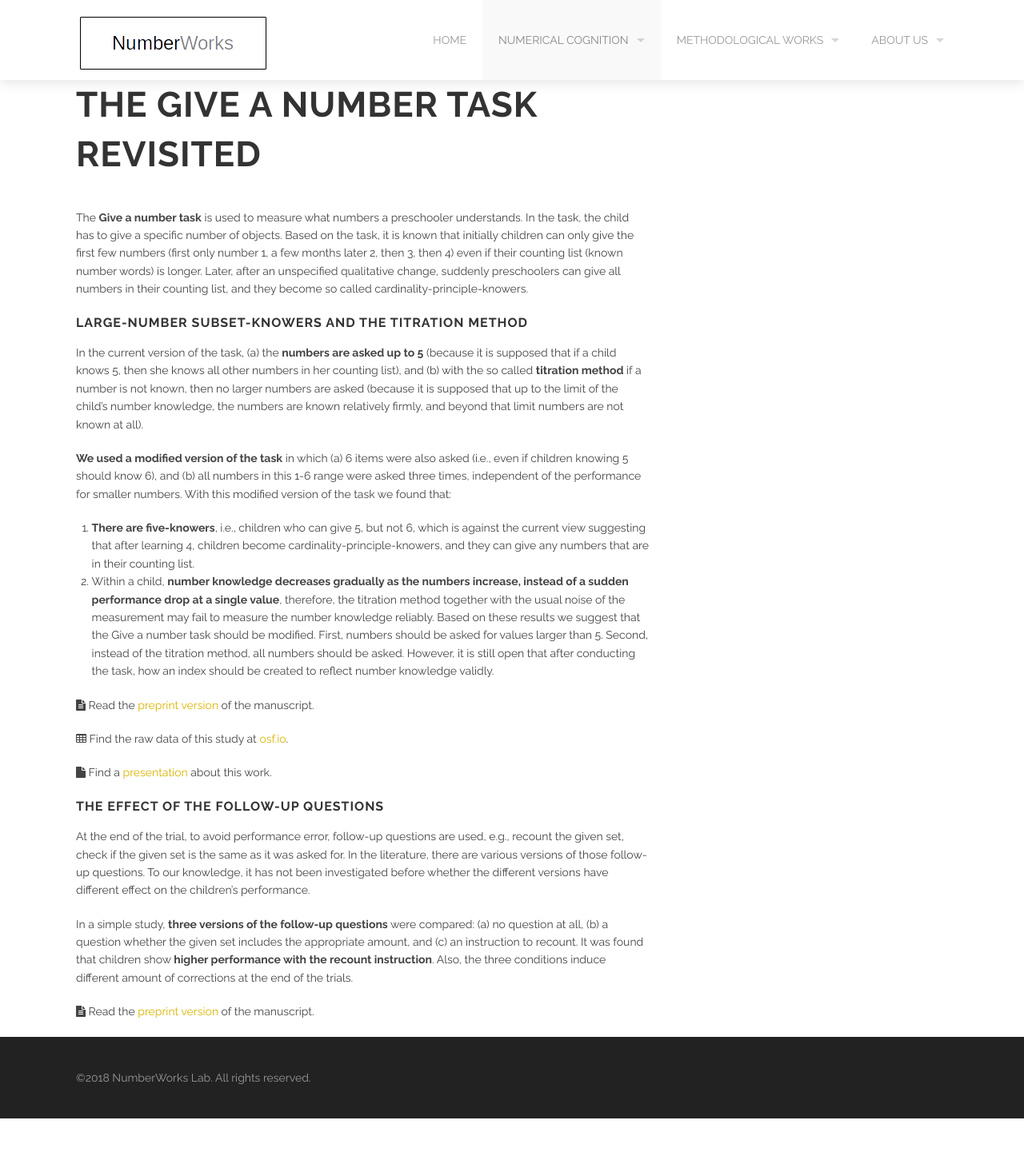
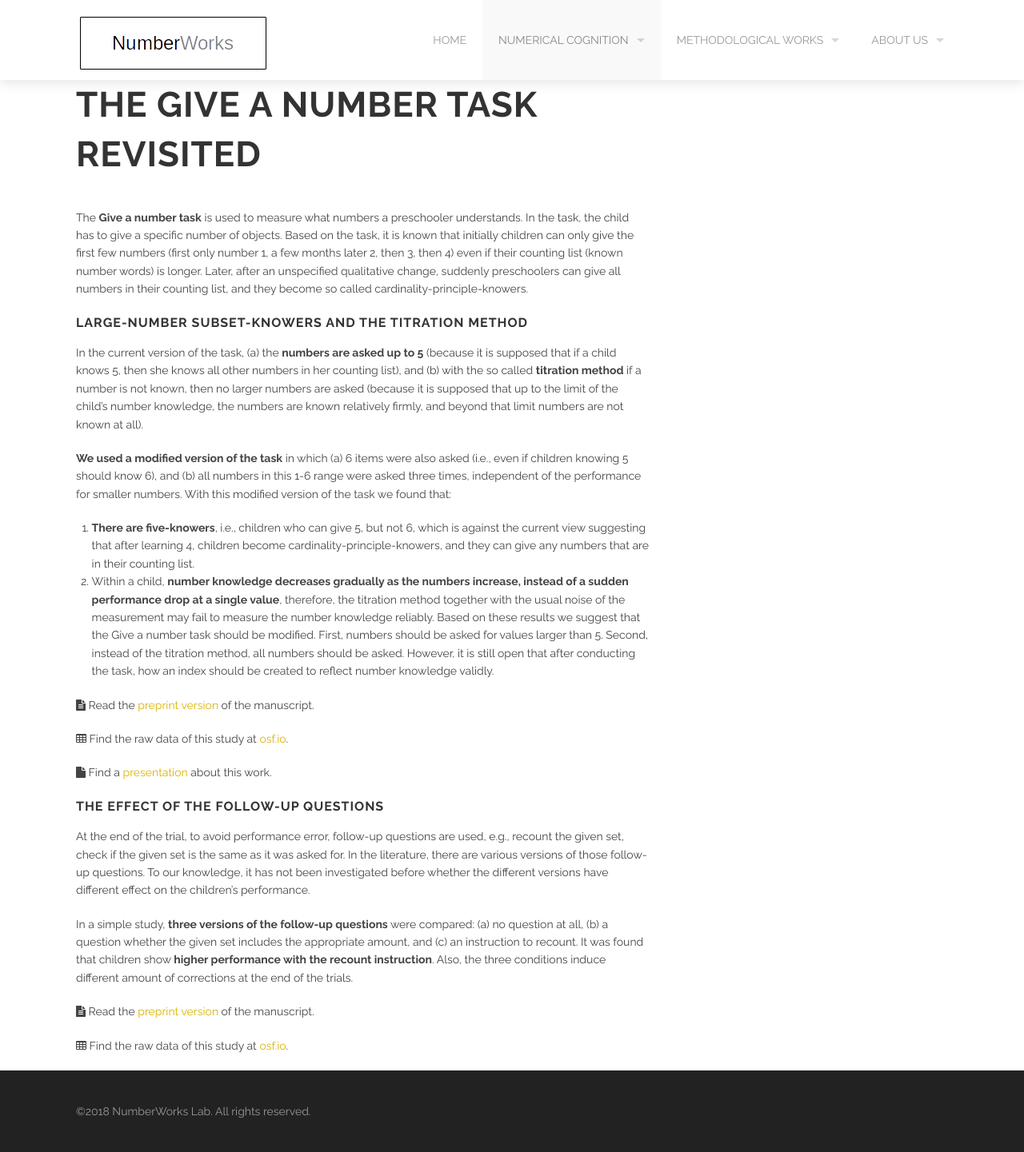
Before and after one commit to theNumberWorks/numberworks_website, a Jekyll site: the page built from the_give_a_number_task_revisited.md, in a window 1280 px wide. Shown: the whole page at 80% size. Built offline with Jekyll 4.4.1, drawn with Linux system fonts in a browser that asks for light colours; before the commit the page ends 1399 px from its top, so only the background shows below that.

Commit message:
Update the_give_a_number_task_revisited.md

```diff
--- a/the_give_a_number_task_revisited.md
+++ b/the_give_a_number_task_revisited.md
@@ -28,3 +28,5 @@ At the end of the trial, to avoid performance error, follow-up questions are use
 In a simple study, **three versions of the follow-up questions** were compared: (a) no question at all, (b) a question whether the given set includes the appropriate amount, and (c) an instruction to recount. It was found that children show **higher performance with the recount instruction**. Also, the three conditions induce different amount of corrections at the end of the trials.
 
 <i class='fa fa-file-text'></i> Read the [preprint version](https://psyarxiv.com/fky69) of the manuscript.
+
+<i class='fa fa-table'></i> Find the raw data of this study at [osf.io](https://osf.io/584y3/).
```
